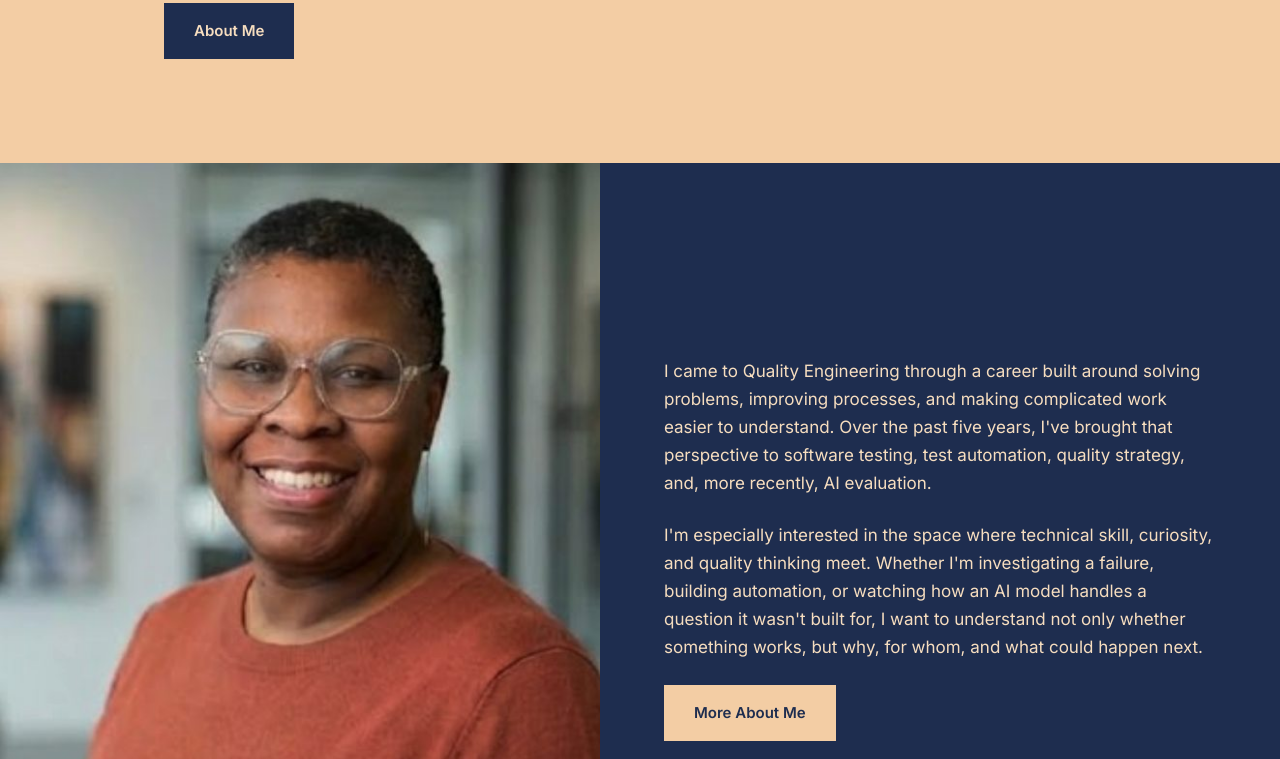
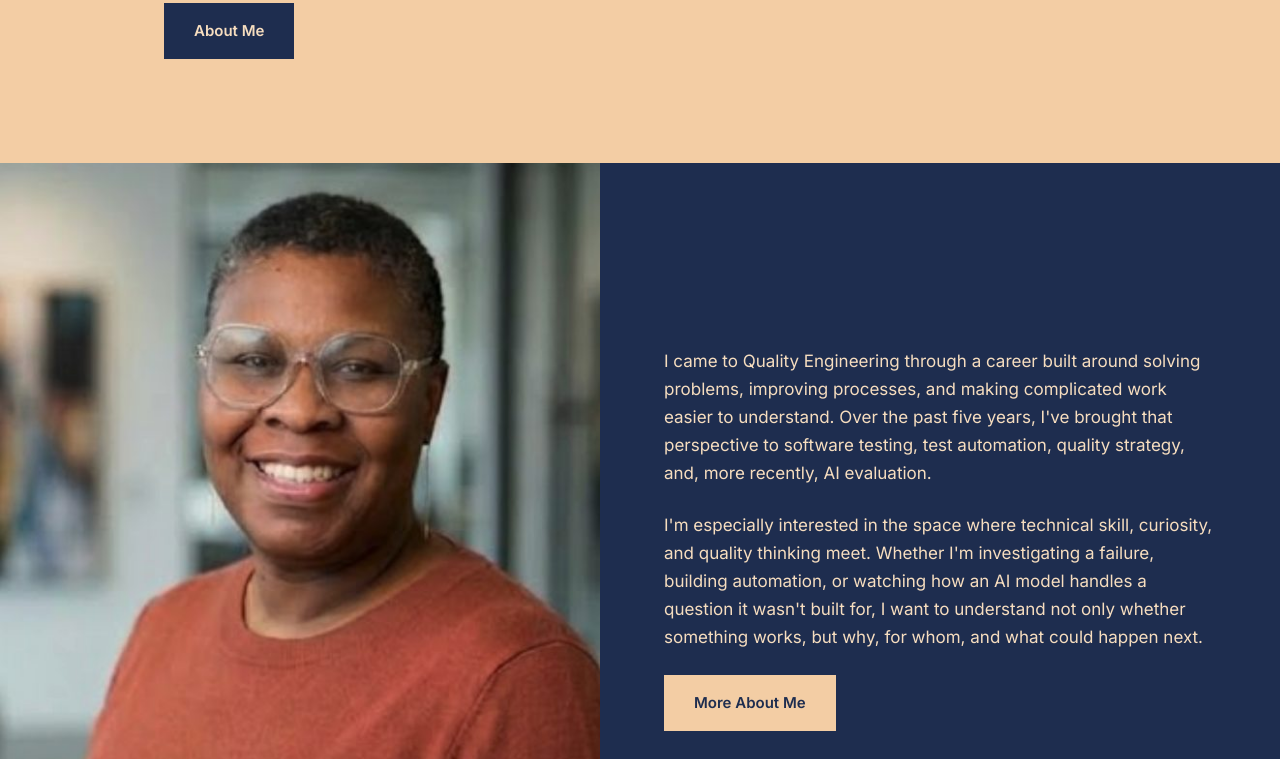
Before and after one commit to zeeatwork/zenziali-site, a website: page index.html in a window 1280 px wide. Shown: the part 575-1334 px from the top of the page. Drawn offline with Linux system fonts and the light colour scheme.

Commit message:
About photo: square crop for a whole-pixel height
The 620/640 ratio gave a 619.35px photo, shifting later sections by a
fraction of a pixel and failing the approach-section screenshot check.

Co-Authored-By: Claude Opus 5.5 <noreply@anthropic.com>
Claude-Session: https://claude.ai/code/session_01MPFCpKZUL3LvEtjaXWenwf

```diff
--- a/home.css
+++ b/home.css
@@ -135,7 +135,7 @@
   display: block;
   width: 100%;
   height: auto;
-  aspect-ratio: 620 / 640;
+  aspect-ratio: 1 / 1; /* whole-pixel height keeps later sections on the pixel grid */
   object-fit: cover;
   object-position: 50% 35%;
 }
```
